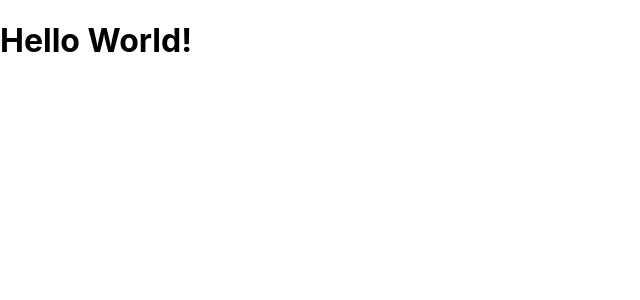
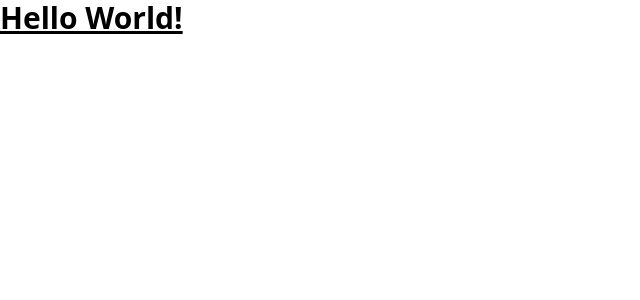
Before and after one commit to 406322/reviewNotes, a React (Create React App) app in the folder client/: page / in a window 1280 px wide. Shown: the top 300 px of the page, without its empty margins (0-640 px from the left). Built offline with nearby package versions, Linux system fonts and the light colour scheme.

Commit message:
installed tailwind

```diff
--- a/client/package.json
+++ b/client/package.json
@@ -35,5 +35,10 @@
       "last 1 firefox version",
       "last 1 safari version"
     ]
+  },
+  "devDependencies": {
+    "autoprefixer": "^10.4.12",
+    "postcss": "^8.4.17",
+    "tailwindcss": "^3.1.8"
   }
 }
--- /dev/null
+++ b/client/postcss.config.js
@@ -0,0 +1,6 @@
+module.exports = {
+  plugins: {
+    tailwindcss: {},
+    autoprefixer: {},
+  },
+}
--- a/client/src/App.css
+++ /dev/null
@@ -1,38 +0,0 @@
-.App {
-  text-align: center;
-}
-
-.App-logo {
-  height: 40vmin;
-  pointer-events: none;
-}
-
-@media (prefers-reduced-motion: no-preference) {
-  .App-logo {
-    animation: App-logo-spin infinite 20s linear;
-  }
-}
-
-.App-header {
-  background-color: #282c34;
-  min-height: 100vh;
-  display: flex;
-  flex-direction: column;
-  align-items: center;
-  justify-content: center;
-  font-size: calc(10px + 2vmin);
-  color: white;
-}
-
-.App-link {
-  color: #61dafb;
-}
-
-@keyframes App-logo-spin {
-  from {
-    transform: rotate(0deg);
-  }
-  to {
-    transform: rotate(360deg);
-  }
-}
--- a/client/src/App.js
+++ b/client/src/App.js
@@ -1,4 +1,3 @@
-import './App.css'
 import React, { useEffect } from 'react'
 import axios from 'axios'
 
@@ -20,7 +19,10 @@
 
   return (
     <>
-      <h1>Hello World!</h1>
+      <h1
+        className="text-3xl font-bold underline">
+        Hello World!
+      </h1>
     </>
   )
 }
--- a/client/src/index.css
+++ b/client/src/index.css
@@ -1,13 +1,3 @@
-body {
-  margin: 0;
-  font-family: -apple-system, BlinkMacSystemFont, 'Segoe UI', 'Roboto', 'Oxygen',
-    'Ubuntu', 'Cantarell', 'Fira Sans', 'Droid Sans', 'Helvetica Neue',
-    sans-serif;
-  -webkit-font-smoothing: antialiased;
-  -moz-osx-font-smoothing: grayscale;
-}
-
-code {
-  font-family: source-code-pro, Menlo, Monaco, Consolas, 'Courier New',
-    monospace;
-}
+@tailwind base;
+@tailwind components;
+@tailwind utilities;
--- /dev/null
+++ b/client/tailwind.config.js
@@ -0,0 +1,10 @@
+/** @type {import('tailwindcss').Config} */
+module.exports = {
+  content: [
+    "./src/**/*.{js,jsx,ts,tsx}",
+  ],
+  theme: {
+    extend: {},
+  },
+  plugins: [],
+}
```
Also changed, not shown: 1 other file (tests, documents, lock files or other folders).
